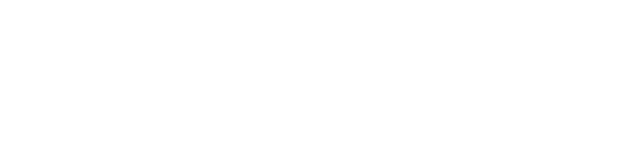
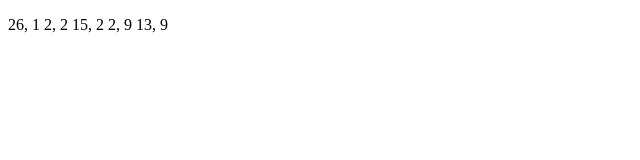
Before and after one commit to NanoJoy/Glorp, a plain HTML site: page Util.html in a window 1280 px wide. Shown: the whole page, without its empty margins (0-640 px from the left). Drawn offline with Linux system fonts and the light colour scheme.

Commit message:
start park level

```diff
--- a/Util.html
+++ b/Util.html
@@ -16,12 +16,55 @@
 <script>
 
 	window.onload = () => {
-        var characters = " 0123456789.,“”‘’\"'?!@_*#$%&()+-/:;<=>[\\]^`{|}~";
-        var output = "";
-        for (var i = 0; i < characters.length; i++) {
-            output += `<char id="${characters.charCodeAt(i)}" x="${(12 * i) % (13 * 12)}" y="${(Math.floor(i / 13) * 22) + 88}" width="12" height="22" xoffset="0" yoffset="0" xadvance="14" page="0" chnl="15" />\n`
+        let char = "e";
+        let map = [
+                "wwwwwwwwwwwwwwwwwwwwwwwwwwwwwwwwwwww",
+                "wvvvvvvvvvvvvvvvv*  vv    ev*       ",
+                "wvevvvvvvvvvvvvev*      vvvv* ##    ",
+                "wvvv          vvv*  vvvvvvvv* ##    ",
+                "w     t     ****** #   *v##v* ##  nw",
+                "w                *  #  *v##v* ##   w",
+                "w           **** * ##  *v##v* ##   w",
+                "w              * * ##  *v##v* ##   w",
+                "wvvv        vvv* *  #  *v#######   w",
+                "wvevvvvvvvvvvev*       *v#######   w",
+                "wvvvvvvvvvvvvvv*   #  n*vv         w",
+                "w           wwwwwwwwwwwwwwwwwwwwwwww",
+                "w                                  w",
+                "w                                  w",
+                "w                                  w",
+                "w                                  w",
+                "w                                  w",
+                "w                                  w",
+                "w                                  w",
+                "w                                  w",
+                "w                                  w",
+                "w                                  w",
+                "wwwwwwwwwwwwwwwwwwwwwwww           w",
+                "w                                  w",
+                "w                                  w",
+                "w                                  w",
+                "w                                  w",
+                "w                                  w",
+                "w?                                 w",
+                "wwwwwwww                           w",
+                "       w                           w",
+                "       wn                          w",
+                "       g                           w",
+                "wwwwwwwwwwwwwwwwwwwwwwwwwwwwwwwwwwww",
+            ];
+
+        let b = "";
+
+        for (let y = 0; y < map.length; y++) {
+            for (let x = 0; x < map[y].length; x++) {
+                if (map[y][x] === char) {
+                    b += x + ", " + y + "\n";
+                }
+            }
         }
 
+        document.getElementById("content").innerHTML = b;
     };
 
 
```
Also changed, not shown: 3 other files.
